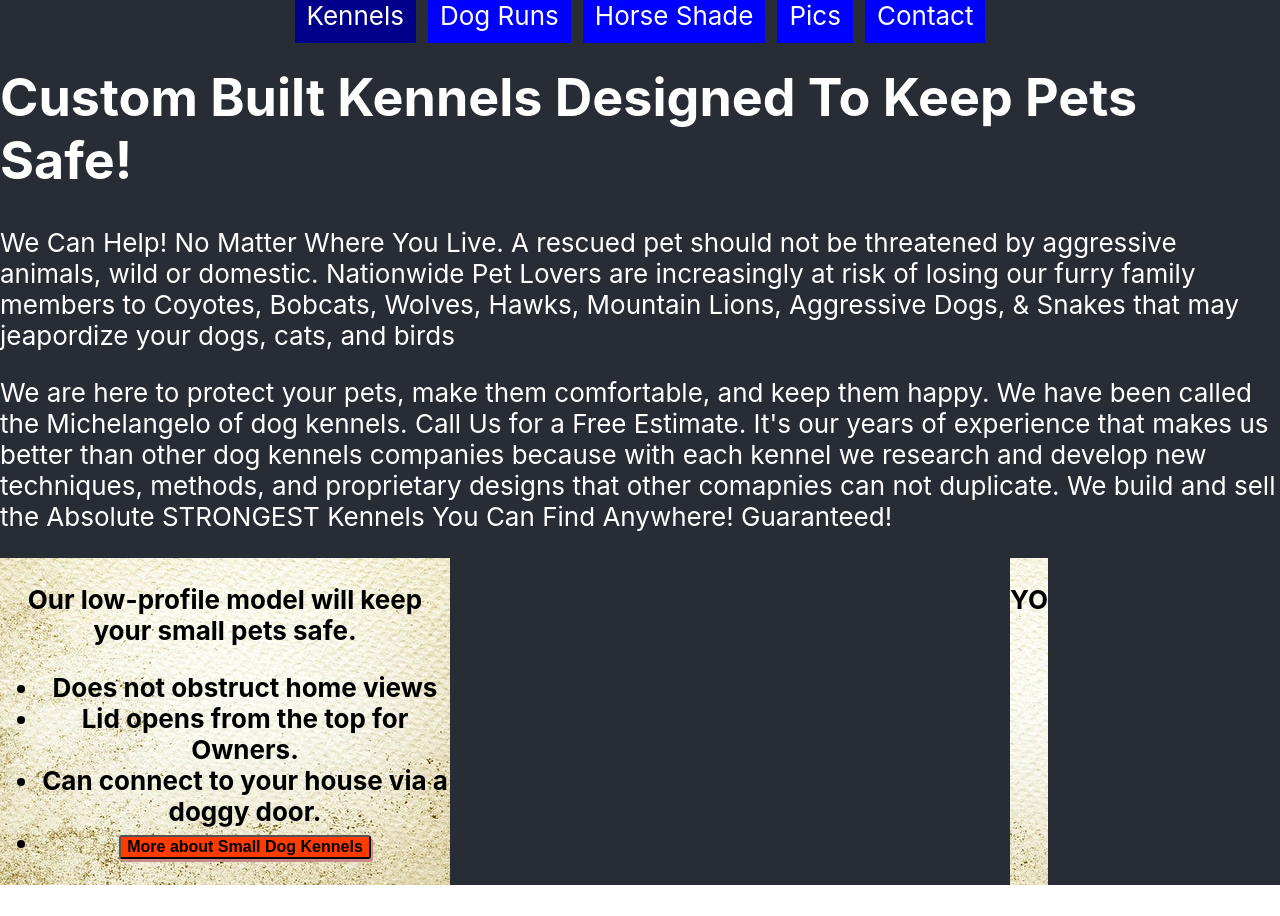
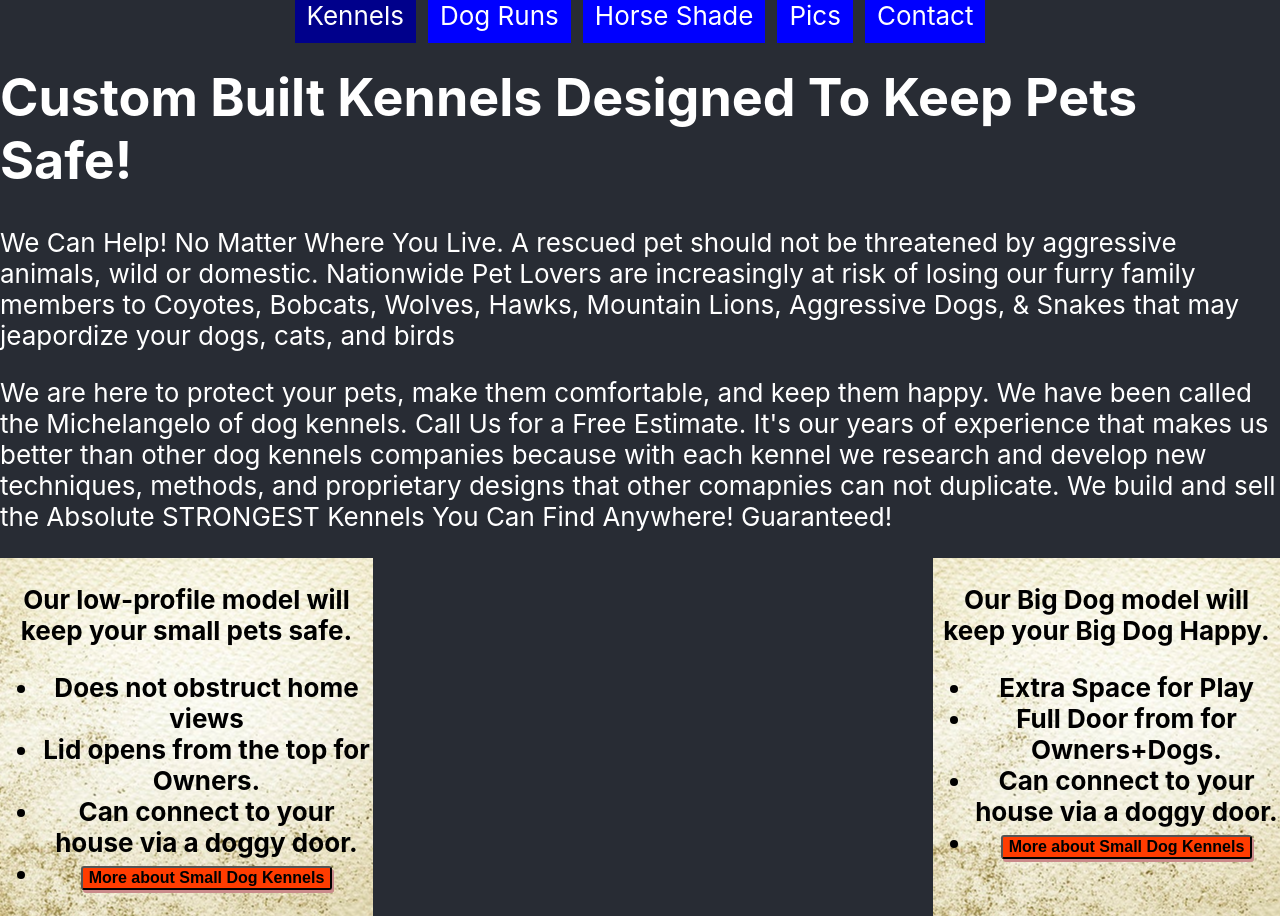
Before and after one commit to rhtaylor/Petsafe-kennels, a React (Create React App) app in the folder React-Front/pet-safe-kennels/: page /Kennel in a window 1280 px wide. Both pictures are taken after a click on the element "SMALL DOG OUTDOOR KENNELS". Before the commit the page ends 885 px from the top, so only its background shows below. Built offline with nearby package versions, Linux system fonts and the light colour scheme; no server answers.

Commit message:
updates content and fnxalit of BigKennel component

```diff
--- a/React-Front/pet-safe-kennels/src/components/BigKennelBack.jsx
+++ b/React-Front/pet-safe-kennels/src/components/BigKennelBack.jsx
@@ -1,11 +1,24 @@
 import React, { Component } from 'react'
+import KennelBtn from './KennelBtn.jsx'
 import '../css/big-kennel.scss'
 export default class BigKennelBack extends Component{
+
+    myRouting(e) {
+        debugger
+        e.preventDefault()
+        this.props.push.push('BigDogKennels')
+
+    }
     render(){
         return (<div id="big-kennel-back" style={{ display: this.props.show }}
             key={this.props.show}
             onClick={e => this.props.clickMe(e)}>
-            <p>YO</p>
+            <p>Our Big Dog model will keep your Big Dog Happy.</p>
+            <ul><li>Extra Space for Play</li>
+                <li>Full Door from for Owners+Dogs.</li>
+                <li>Can connect to your house via a doggy door.</li>
+                <li><KennelBtn myroute={this.myRouting} /></li>
+            </ul>
         </div>)
     }
 }
--- a/React-Front/pet-safe-kennels/src/css/big-kennel.scss
+++ b/React-Front/pet-safe-kennels/src/css/big-kennel.scss
@@ -5,7 +5,7 @@
     background-repeat: no-repeat;
     background-position:center;
     min-height: 250px;
-    max-width: 450px;
+    max-width: 400px;
 
     p{
         color: rgba(0, 0, 0, 0.808);
@@ -28,12 +28,15 @@
          text-align: center;
          font-weight: bold;
      }
+
+
      #link{
          color: rgb(116, 52, 22)
      }
      #link:hover{
          color: rgb(204, 105, 75);
      }
+
      #more{
 
          font-size: medium;
@@ -45,8 +48,10 @@
          cursor: pointer;
      }
   }
- #back{
-        cursor: pointer;
-        color: rgb(165, 82, 82);
-        text-decoration: underline;
-    }
+
+
+//  #back{
+//         cursor: pointer;
+//         color: rgb(165, 82, 82);
+//         text-decoration: underline;
+//     }
```
Also changed, not shown: 1 other file (tests, documents, lock files or other folders). Lines whose indentation alone changed are shown as unchanged.
